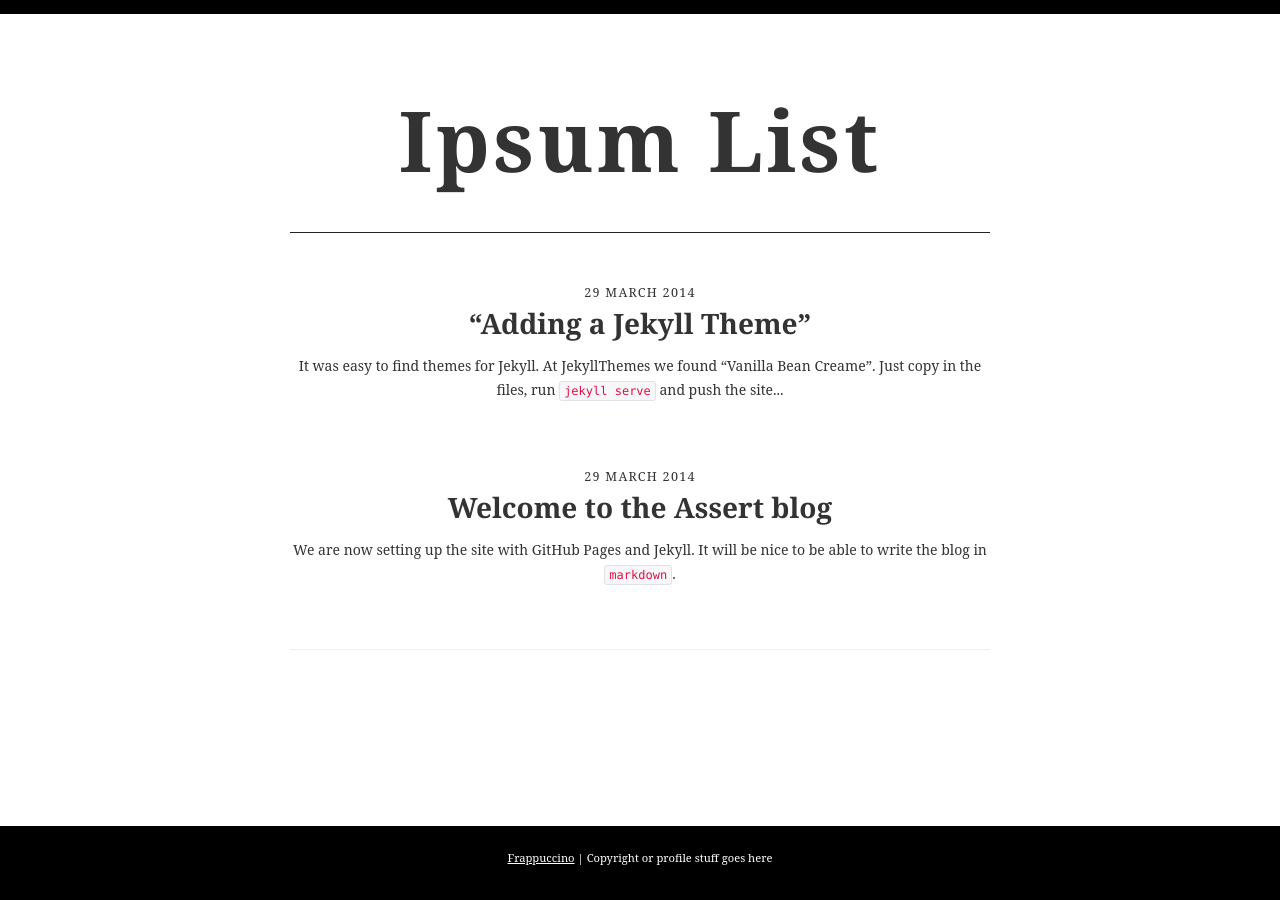
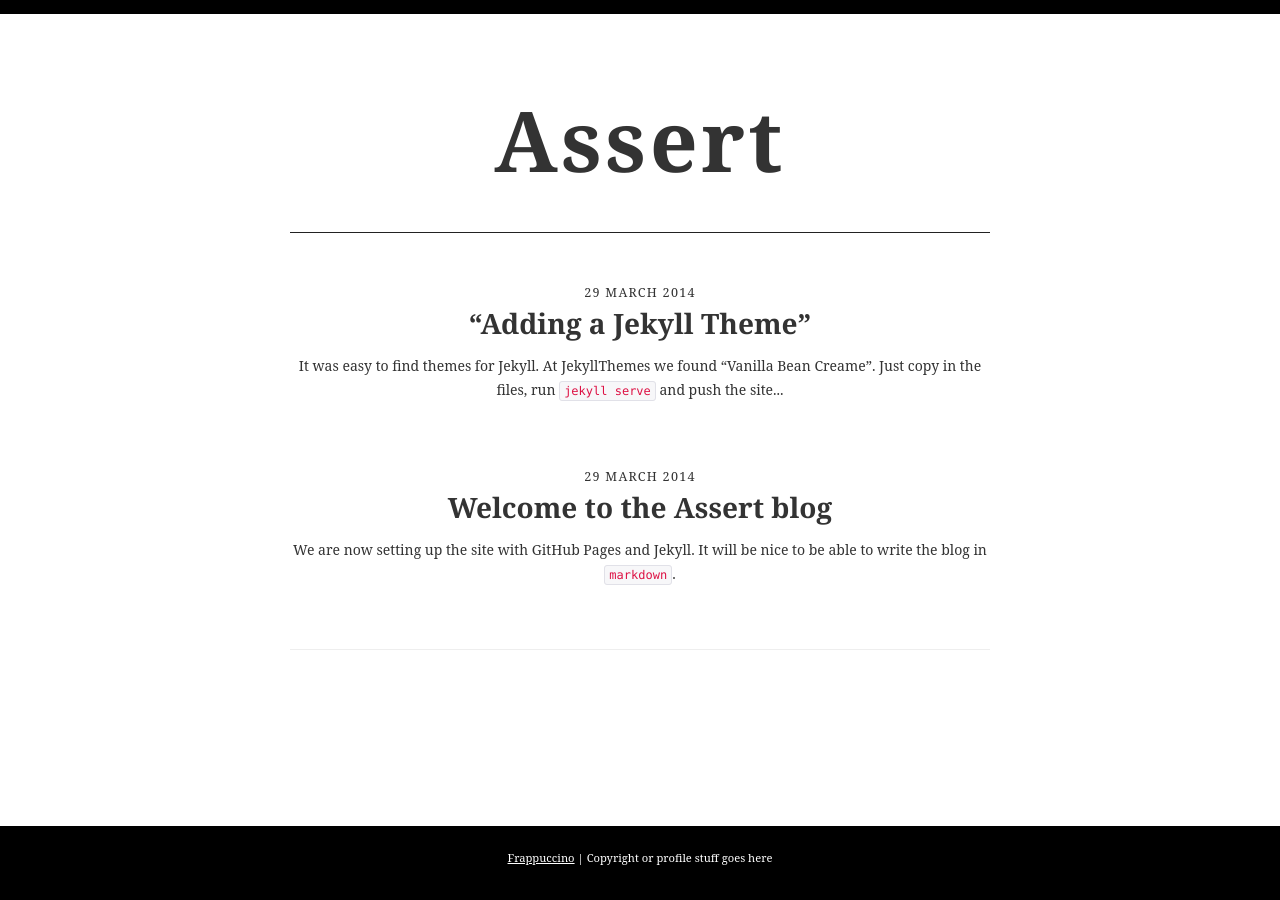
Before and after one commit to Assert/assert.github.io, a Jekyll site: the page built from index.html, in a window 1280 px wide. Built offline with Jekyll 4.4.1, drawn with Linux system fonts in a browser that asks for light colours; some web fonts are replaced; the list of posts is cut into pages by our own code.

Commit message:
Customising the theme

```diff
--- a/index.html
+++ b/index.html
@@ -9,7 +9,7 @@
     <main class="container">
     	<div class="row-fluid">
     		<section class="content">
-    		  <h1>Ipsum List</h1>
+    		  <h1>Assert</h1>
     		</section>
     		<ul class="entries">
     		{% for post in paginator.posts %}
```
Also changed, not shown: README.md (deleted), 3 other files.
